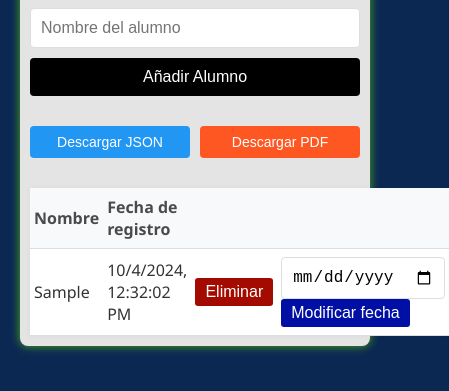
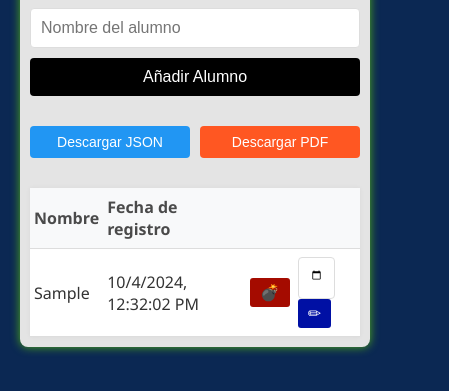
Before and after one commit to SimonLav2024/Registro_Alumnos, a plain HTML site: page index.html in a window 390 px wide. Both pictures are taken after typing "Sample" into the empty fields and a click on the button "Añadir Alumno". Shown: the part 107-498 px from the top of the page, 449 px wide, since content can reach past the window. Drawn offline with nearby package versions, Linux system fonts and the light colour scheme.

Commit message:
en proceso

```diff
--- a/css/styles.css
+++ b/css/styles.css
@@ -68,7 +68,7 @@ table {
 }
 th, td {
     text-align: left;
-    padding: 12px;
+    padding: 0.5rem;
     border-bottom: 1px solid #ddd;
 }
 th {
@@ -125,4 +125,10 @@ tr:hover {
         font-size: 14px;
         padding: 8px;
     }
+    #tablaAlumnos {
+        overflow-x: auto;
+    }
+    .nuevaFecha {
+        width: 15px;
+    }
 }
--- a/js/code.js
+++ b/js/code.js
@@ -55,10 +55,10 @@ function actualizarTabla() {
         tr.innerHTML = `
             <td>${alumno.nombre}</td>
             <td>${alumno.fecha}</td>
-            <td><button class="delete-btn" onclick="eliminarAlumno(${alumno.id})">Eliminar</button></td>
+            <td><button class="delete-btn" onclick="eliminarAlumno(${alumno.id})">💣</button></td>
             <td>
                 <input type="date" class="nuevaFecha" />
-                <button class="modificar-btn" onclick="modificarFecha(${alumno.id}, document.querySelector('.nuevaFecha').value)">Modificar fecha</button>
+                <button class="modificar-btn" onclick="modificarFecha(${alumno.id}, document.querySelector('.nuevaFecha').value)">✏</button>
             </td>
         `;
         tbody.appendChild(tr);
```
